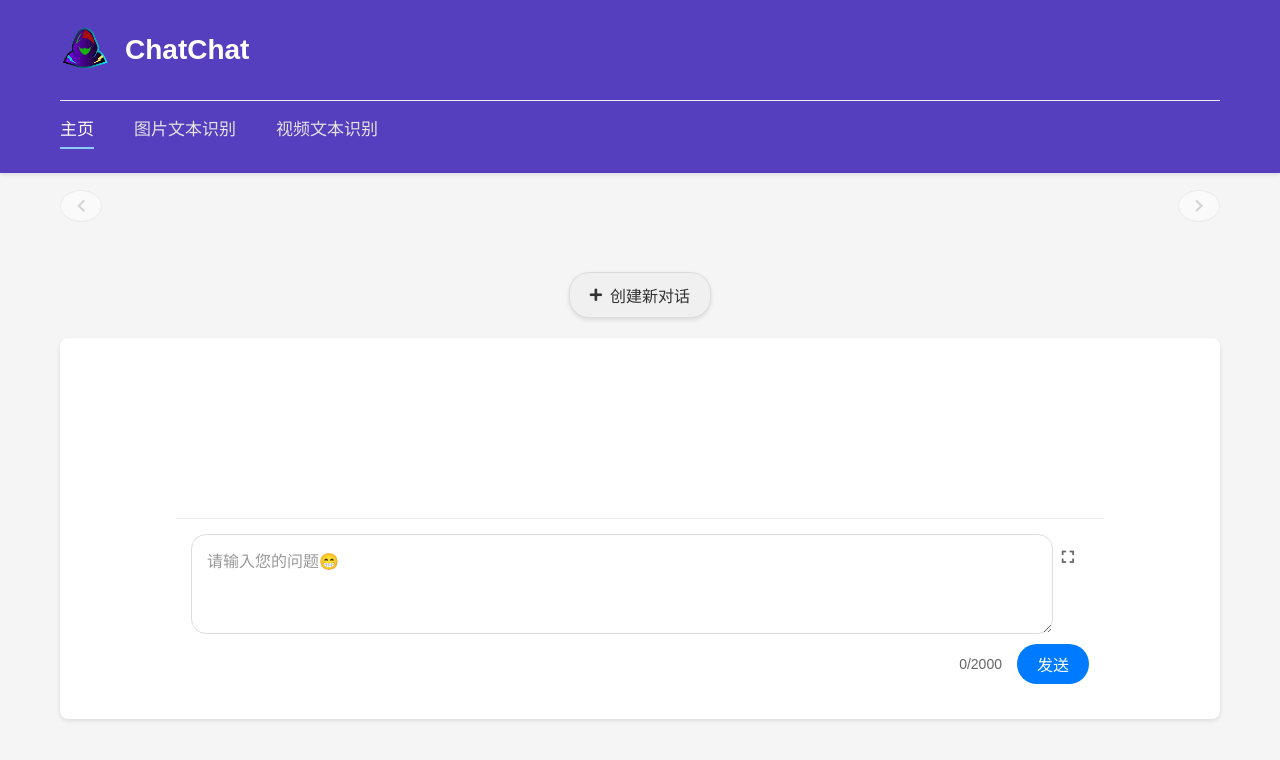
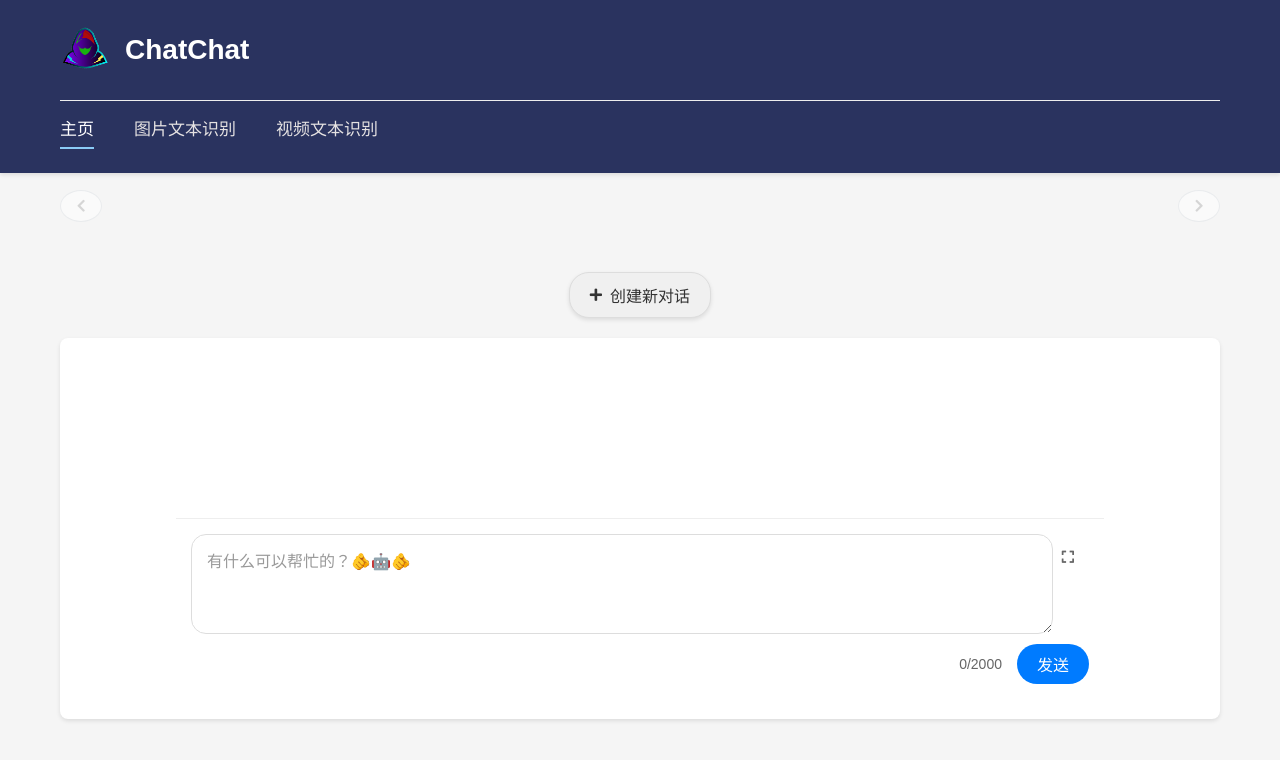
Before and after one commit to luffydod/odcdr, a FastAPI app: page / in a window 1280 px wide. Shown: the top 760 px of the page. Run offline with FastAPI, Linux system fonts and the light colour scheme; some libraries are stand-ins or nearby versions.

Commit message:
update style, settings.

```diff
--- a/main.py
+++ b/main.py
@@ -86,7 +86,8 @@ async def chat(request: ChatRequest):
         # 调用通义千问API
         try:
             completion = client.chat.completions.create(
-                model="qwen-plus",
+                # model="qwen-plus",
+                model="qwen-max",
                 messages=messages
             )
 
--- a/static/css/style.css
+++ b/static/css/style.css
@@ -16,7 +16,7 @@ body {
 
 /* Header 固定样式 */
 .site-header {
-    background-color: rgb(86, 63, 190);
+    background-color: rgb(42, 51, 95);
     padding: 15px 0;
     box-shadow: 0 2px 4px rgba(0,0,0,0.1);
     width: 100%;
--- a/templates/index.html
+++ b/templates/index.html
@@ -60,13 +60,12 @@
                 <!-- 消息显示区域 -->
                 <div class="chat-messages" id="chatMessages">
                     <!-- 消息将动态插入这里 -->
-
                 </div>
 
                 <!-- 输入区域 -->
                 <div class="chat-input-container">
                     <div class="input-wrapper">
-                        <textarea id="chatInput" placeholder="请输入您的问题😁"></textarea>
+                        <textarea id="chatInput" placeholder="有什么可以帮忙的？🫵🤖🫵"></textarea>
                         <button id="expandBtn" class="expand-btn">
                             <i class="fas fa-expand"></i>
                         </button>
```
